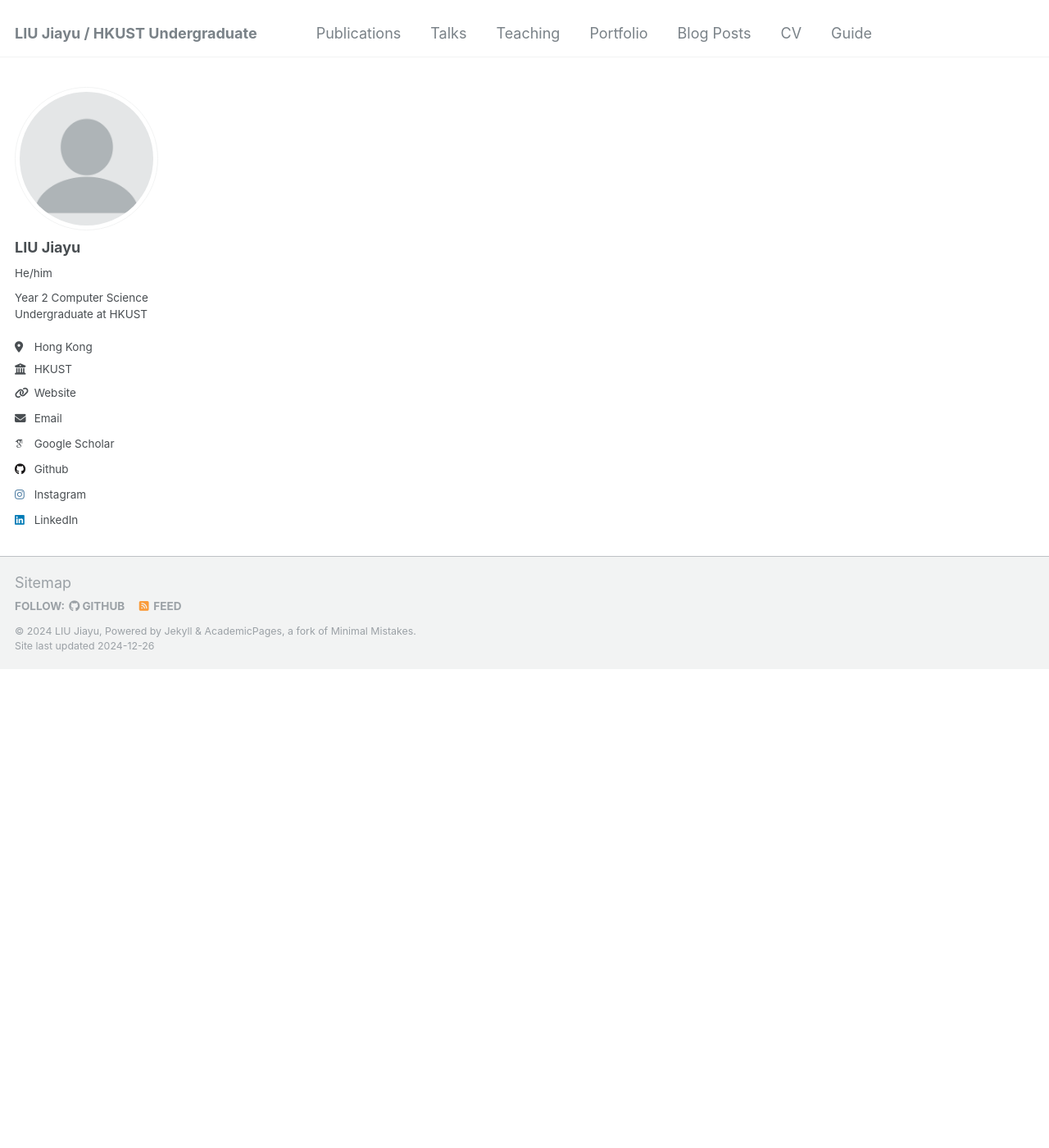
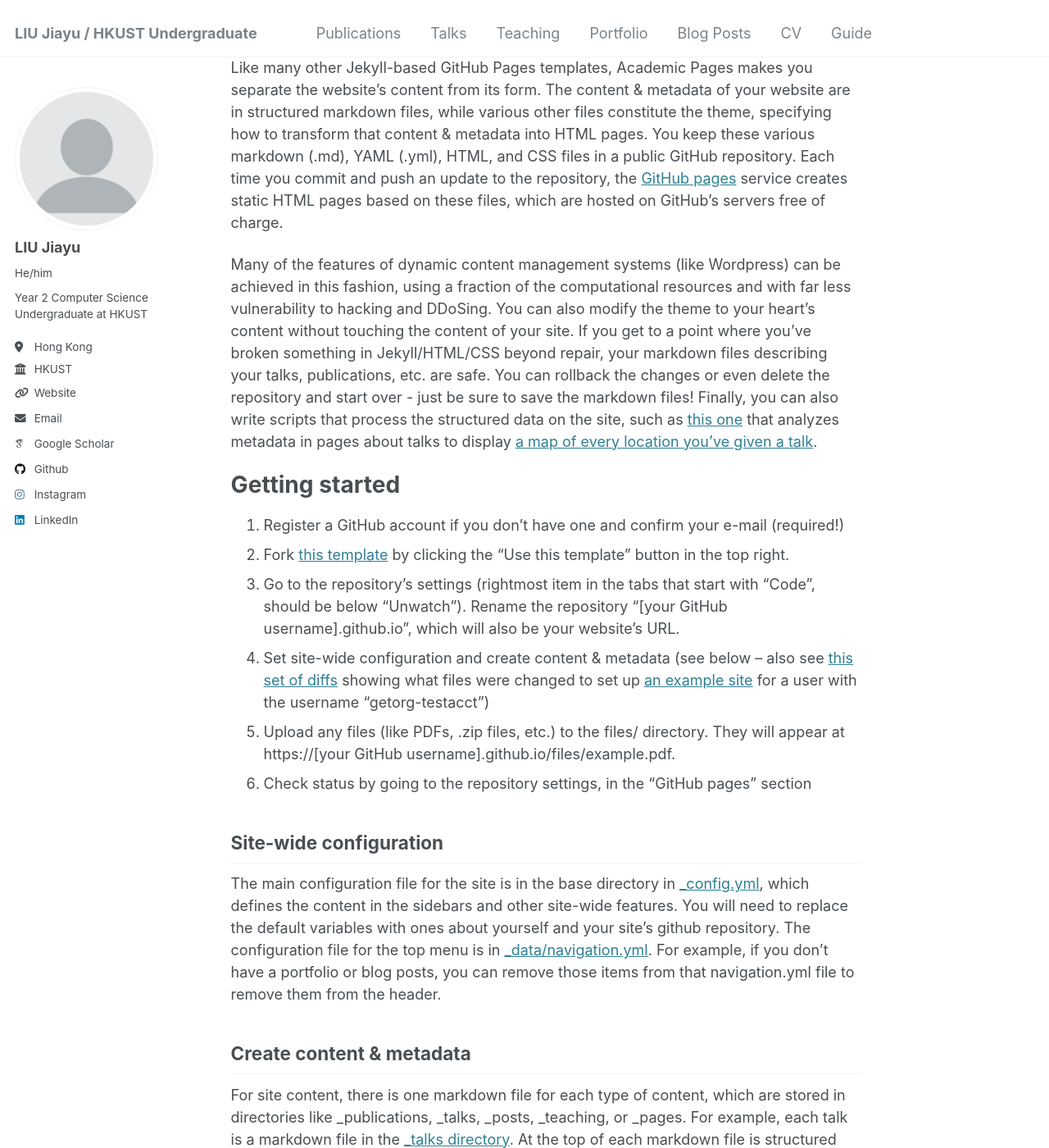
Before and after one commit to JiayuJeff/JiayuJeff.github.io, a Jekyll site: the page built from _pages/about.md, in a window 1280 px wide and 1400 px high, scrolled down 584 px. Shown: the whole window at 82% size. Built offline with Jekyll 4.4.1, drawn with Linux system fonts in a browser that asks for light colours; some web fonts are replaced; some of the changed text lies outside the part shown.

Commit message:
Update about.md

```diff
--- a/_pages/about.md
+++ b/_pages/about.md
@@ -31,3 +31,38 @@ redirect_from:
 
 
 ⚡ Fun fact: I have been to ten countries at the age of 18!
+
+
+A data-driven personal website
+======
+Like many other Jekyll-based GitHub Pages templates, Academic Pages makes you separate the website's content from its form. The content & metadata of your website are in structured markdown files, while various other files constitute the theme, specifying how to transform that content & metadata into HTML pages. You keep these various markdown (.md), YAML (.yml), HTML, and CSS files in a public GitHub repository. Each time you commit and push an update to the repository, the [GitHub pages](https://pages.github.com/) service creates static HTML pages based on these files, which are hosted on GitHub's servers free of charge.
+
+Many of the features of dynamic content management systems (like Wordpress) can be achieved in this fashion, using a fraction of the computational resources and with far less vulnerability to hacking and DDoSing. You can also modify the theme to your heart's content without touching the content of your site. If you get to a point where you've broken something in Jekyll/HTML/CSS beyond repair, your markdown files describing your talks, publications, etc. are safe. You can rollback the changes or even delete the repository and start over - just be sure to save the markdown files! Finally, you can also write scripts that process the structured data on the site, such as [this one](https://github.com/academicpages/academicpages.github.io/blob/master/talkmap.ipynb) that analyzes metadata in pages about talks to display [a map of every location you've given a talk](https://academicpages.github.io/talkmap.html).
+
+Getting started
+======
+1. Register a GitHub account if you don't have one and confirm your e-mail (required!)
+1. Fork [this template](https://github.com/academicpages/academicpages.github.io) by clicking the "Use this template" button in the top right.
+1. Go to the repository's settings (rightmost item in the tabs that start with "Code", should be below "Unwatch"). Rename the repository "[your GitHub username].github.io", which will also be your website's URL.
+1. Set site-wide configuration and create content & metadata (see below -- also see [this set of diffs](http://archive.is/3TPas) showing what files were changed to set up [an example site](https://getorg-testacct.github.io) for a user with the username "getorg-testacct")
+1. Upload any files (like PDFs, .zip files, etc.) to the files/ directory. They will appear at https://[your GitHub username].github.io/files/example.pdf.
+1. Check status by going to the repository settings, in the "GitHub pages" section
+
+Site-wide configuration
+------
+The main configuration file for the site is in the base directory in [_config.yml](https://github.com/academicpages/academicpages.github.io/blob/master/_config.yml), which defines the content in the sidebars and other site-wide features. You will need to replace the default variables with ones about yourself and your site's github repository. The configuration file for the top menu is in [_data/navigation.yml](https://github.com/academicpages/academicpages.github.io/blob/master/_data/navigation.yml). For example, if you don't have a portfolio or blog posts, you can remove those items from that navigation.yml file to remove them from the header.
+
+Create content & metadata
+------
+For site content, there is one markdown file for each type of content, which are stored in directories like _publications, _talks, _posts, _teaching, or _pages. For example, each talk is a markdown file in the [_talks directory](https://github.com/academicpages/academicpages.github.io/tree/master/_talks). At the top of each markdown file is structured data in YAML about the talk, which the theme will parse to do lots of cool stuff. The same structured data about a talk is used to generate the list of talks on the [Talks page](https://academicpages.github.io/talks), each [individual page](https://academicpages.github.io/talks/2012-03-01-talk-1) for specific talks, the talks section for the [CV page](https://academicpages.github.io/cv), and the [map of places you've given a talk](https://academicpages.github.io/talkmap.html) (if you run this [python file](https://github.com/academicpages/academicpages.github.io/blob/master/talkmap.py) or [Jupyter notebook](https://github.com/academicpages/academicpages.github.io/blob/master/talkmap.ipynb), which creates the HTML for the map based on the contents of the _talks directory).
+
+**Markdown generator**
+
+The repository includes [a set of Jupyter notebooks](https://github.com/academicpages/academicpages.github.io/tree/master/markdown_generator
+) that converts a CSV containing structured data about talks or presentations into individual markdown files that will be properly formatted for the Academic Pages template. The sample CSVs in that directory are the ones I used to create my own personal website at stuartgeiger.com. My usual workflow is that I keep a spreadsheet of my publications and talks, then run the code in these notebooks to generate the markdown files, then commit and push them to the GitHub repository.
+
+How to edit your site's GitHub repository
+------
+
+------
+More info about configuring Academic Pages can be found in [the guide](https://academicpages.github.io/markdown/), the [growing wiki](https://github.com/academicpages/academicpages.github.io/wiki), and you can always [ask a question on GitHub](https://github.com/academicpages/academicpages.github.io/discussions). The [guides for the Minimal Mistakes theme](https://mmistakes.github.io/minimal-mistakes/docs/configuration/) (which this theme was forked from) might also be helpful.
```
